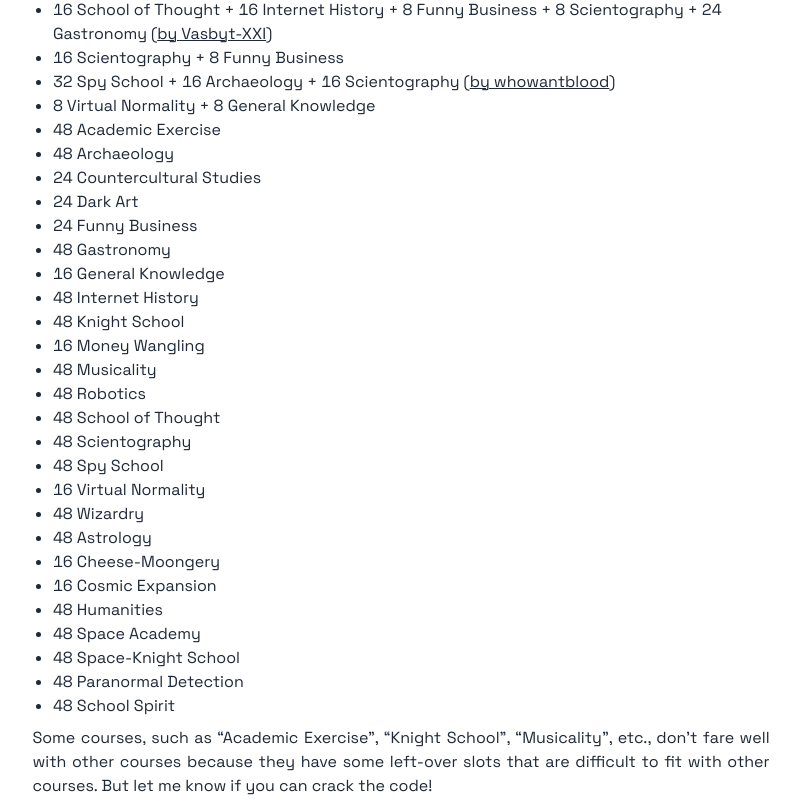
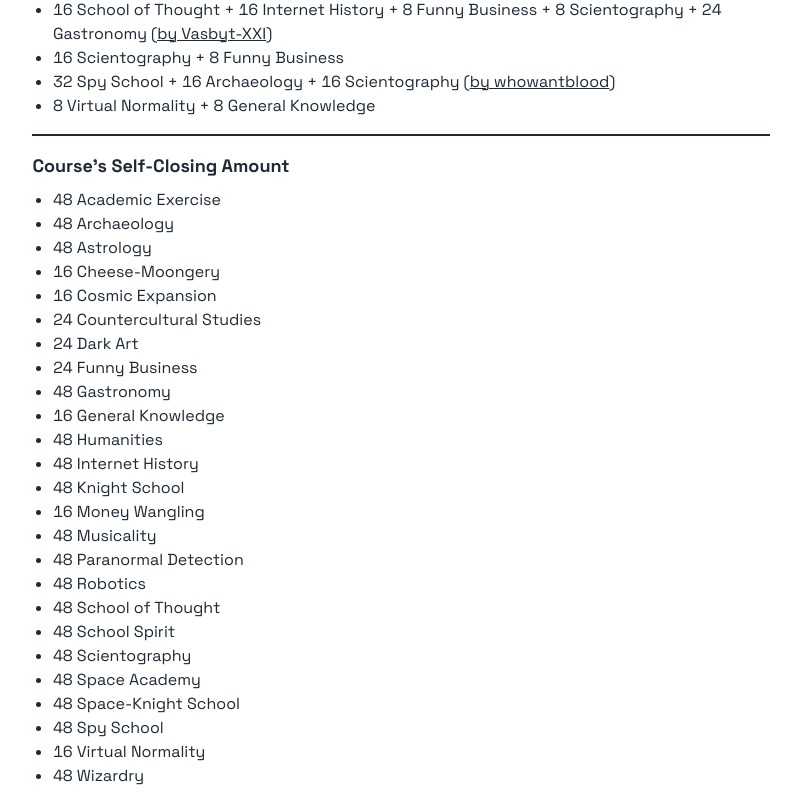
Before and after one commit to rootEnginear/tpc-course-planner, a Next.js app: page / in a window 1280 px wide. Shown: the part 800-1599 px from the top of the page, without its empty margins (239-1040 px from the left). Built offline with nearby package versions, Linux system fonts and the light colour scheme.

Commit message:
fix: separate course's self closing

```diff
--- a/src/pages/index.tsx
+++ b/src/pages/index.tsx
@@ -511,31 +511,35 @@ export default function Home() {
             </span>
           </li>
           <li>8 Virtual Normality + 8 General Knowledge</li>
+        </ul>
+        <hr />
+        <h2>Course&apos;s Self-Closing Amount</h2>
+        <ul>
           <li>48 Academic Exercise</li>
           <li>48 Archaeology</li>
+          <li>48 Astrology</li>
+          <li>16 Cheese-Moongery</li>
+          <li>16 Cosmic Expansion</li>
           <li>24 Countercultural Studies</li>
           <li>24 Dark Art</li>
           <li>24 Funny Business</li>
           <li>48 Gastronomy</li>
           <li>16 General Knowledge</li>
+          <li>48 Humanities</li>
           <li>48 Internet History</li>
           <li>48 Knight School</li>
           <li>16 Money Wangling</li>
           <li>48 Musicality</li>
+          <li>48 Paranormal Detection</li>
           <li>48 Robotics</li>
           <li>48 School of Thought</li>
+          <li>48 School Spirit</li>
           <li>48 Scientography</li>
+          <li>48 Space Academy</li>
+          <li>48 Space-Knight School</li>
           <li>48 Spy School</li>
           <li>16 Virtual Normality</li>
           <li>48 Wizardry</li>
-          <li>48 Astrology</li>
-          <li>16 Cheese-Moongery</li>
-          <li>16 Cosmic Expansion</li>
-          <li>48 Humanities</li>
-          <li>48 Space Academy</li>
-          <li>48 Space-Knight School</li>
-          <li>48 Paranormal Detection</li>
-          <li>48 School Spirit</li>
         </ul>
         <p>
           Some courses, such as &ldquo;Academic Exercise&rdquo;, &ldquo;Knight
```
